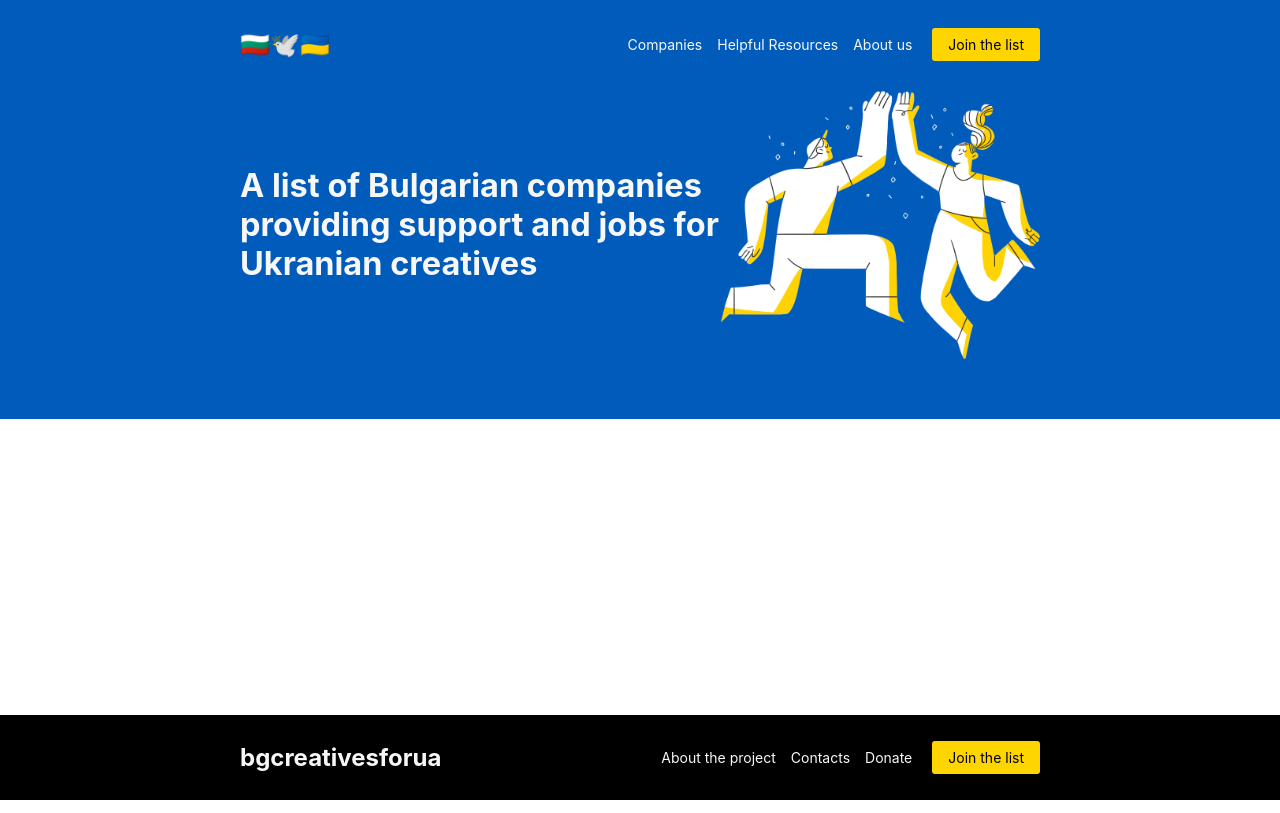
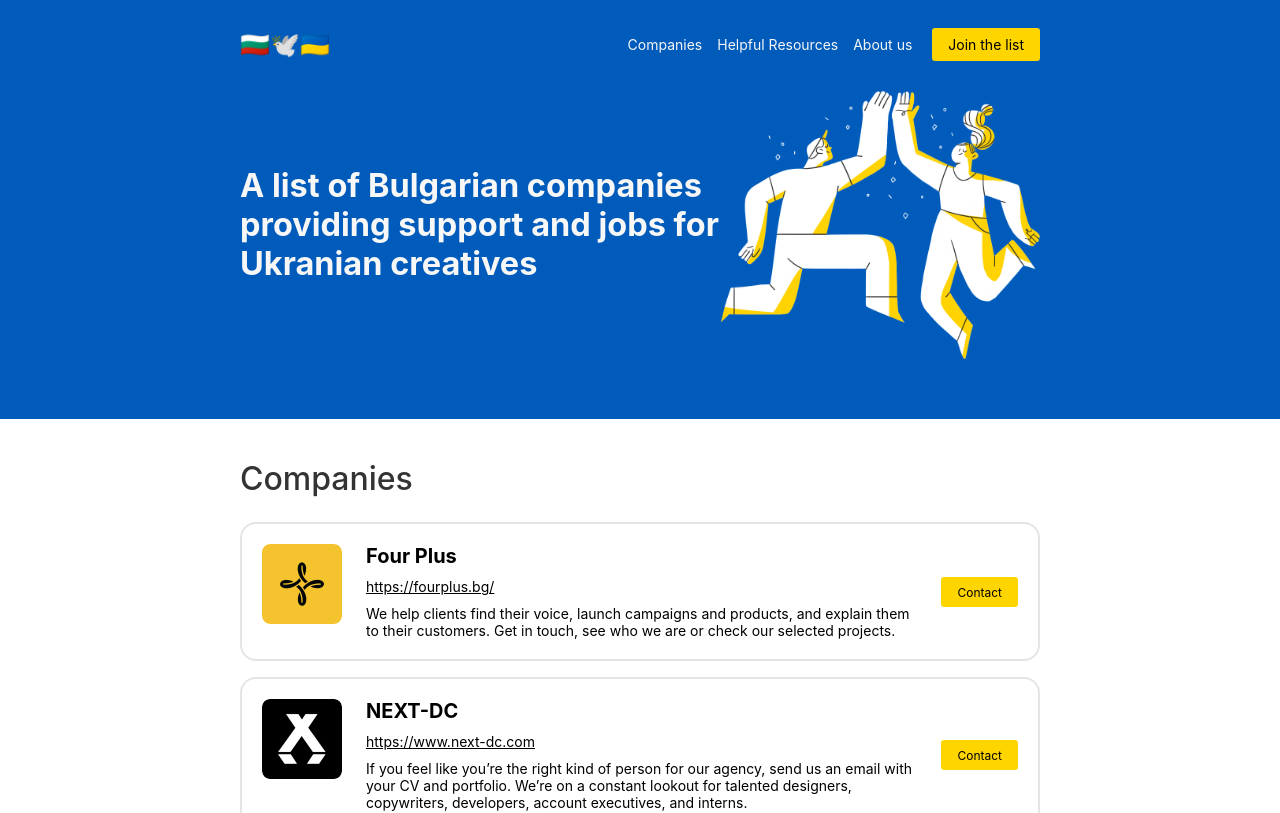
Before and after one commit to alextraykov/bgcreativesforua, a React (Create React App) app: page / in a window 1280 px wide. Shown: the top 813 px of the page. Built offline with nearby package versions, Linux system fonts and the light colour scheme.

Commit message:
fixing paths

```diff
--- a/src/App.jsx
+++ b/src/App.jsx
@@ -5,7 +5,6 @@
 import { JobsList } from './components/JobsList';
 import { Footer } from './components/Footer';
 import { Contact } from './components/Contact';
-import { About } from './components/About';
 import { Resources } from './components/Resources';
 
 function App() {
@@ -14,7 +13,7 @@
       <div className="App">
         <Header />
         <Routes>
-          <Route exact path="/bgcreativesforua" element={<JobsList />} />
+          <Route exact path="/" element={<JobsList />} />
           <Route path="contact" element={<Contact />} />
           {/* <Route path="/about" element={<About />} /> */}
           <Route path="/resources" element={<Resources />} />
--- a/src/components/Footer.jsx
+++ b/src/components/Footer.jsx
@@ -60,7 +60,7 @@
         <FooterLinks>
           <StyledLink to="/about">About the project</StyledLink>
           <StyledLink to="/contact">Contacts</StyledLink>
-          <StyledLink to="/bgcreativesforua">Donate</StyledLink>
+          <StyledLink to="/">Donate</StyledLink>
           <CTA to="https://airtable.com/shrH757xtAinFWZRH">Join the list</CTA>
         </FooterLinks>
       </FooterInner>
--- a/src/components/Header.jsx
+++ b/src/components/Header.jsx
@@ -133,11 +133,11 @@
     <Background>
       <InnerContainer>
         <Navigation>
-          <StyledLink logo="true" to="/bgcreativesforua">
+          <StyledLink logo="true" to="/">
             🇧🇬🕊️🇺🇦
           </StyledLink>
           <NavigationLinks>
-            <StyledLink to="/bgcreativesforua">Companies</StyledLink>
+            <StyledLink to="/">Companies</StyledLink>
             {/* <StyledLink to="/about">About the project</StyledLink> */}
             <StyledLink to="/Resources">Helpful Resources</StyledLink>
             <StyledLink to="contact">About us</StyledLink>
```
